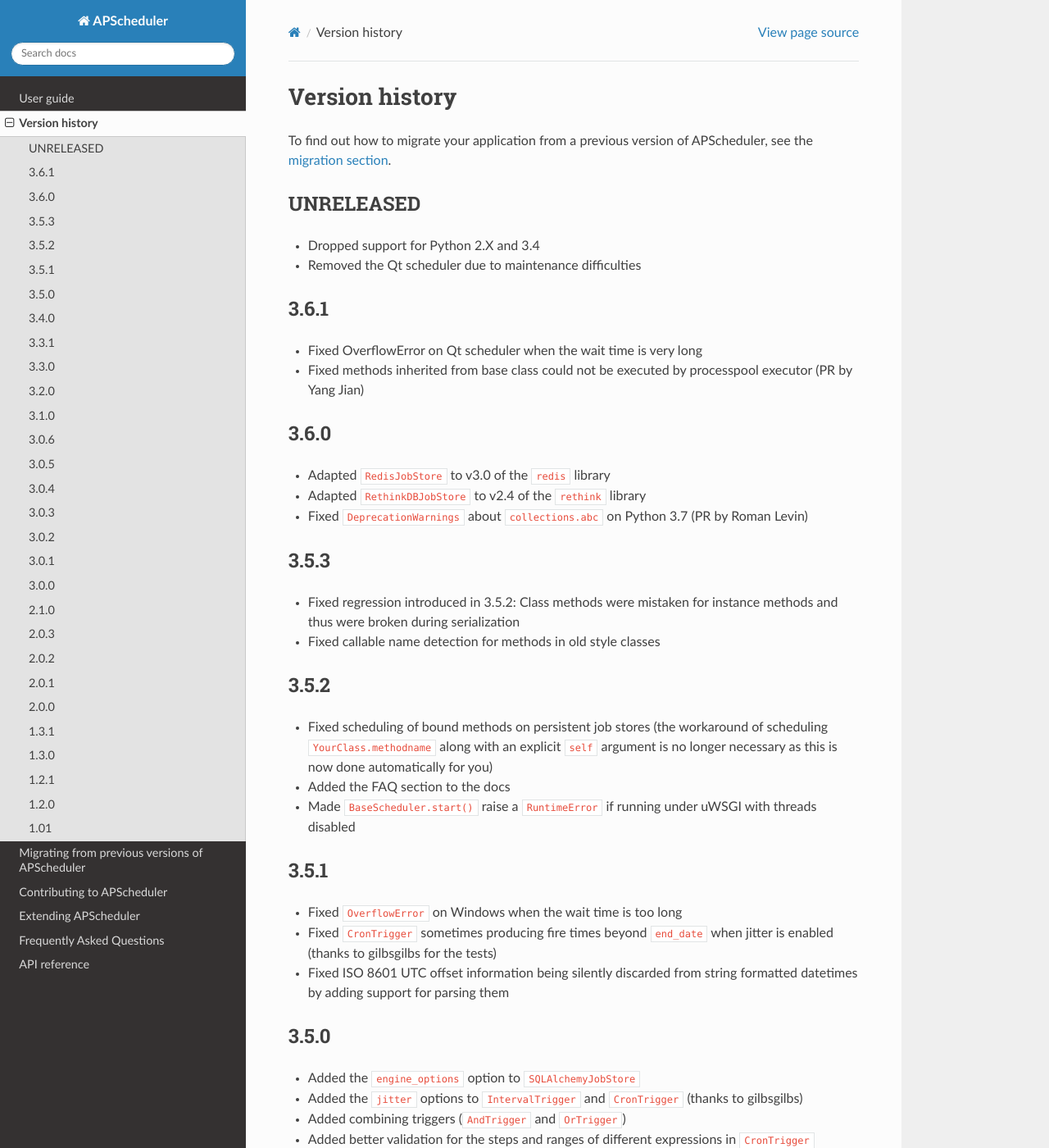
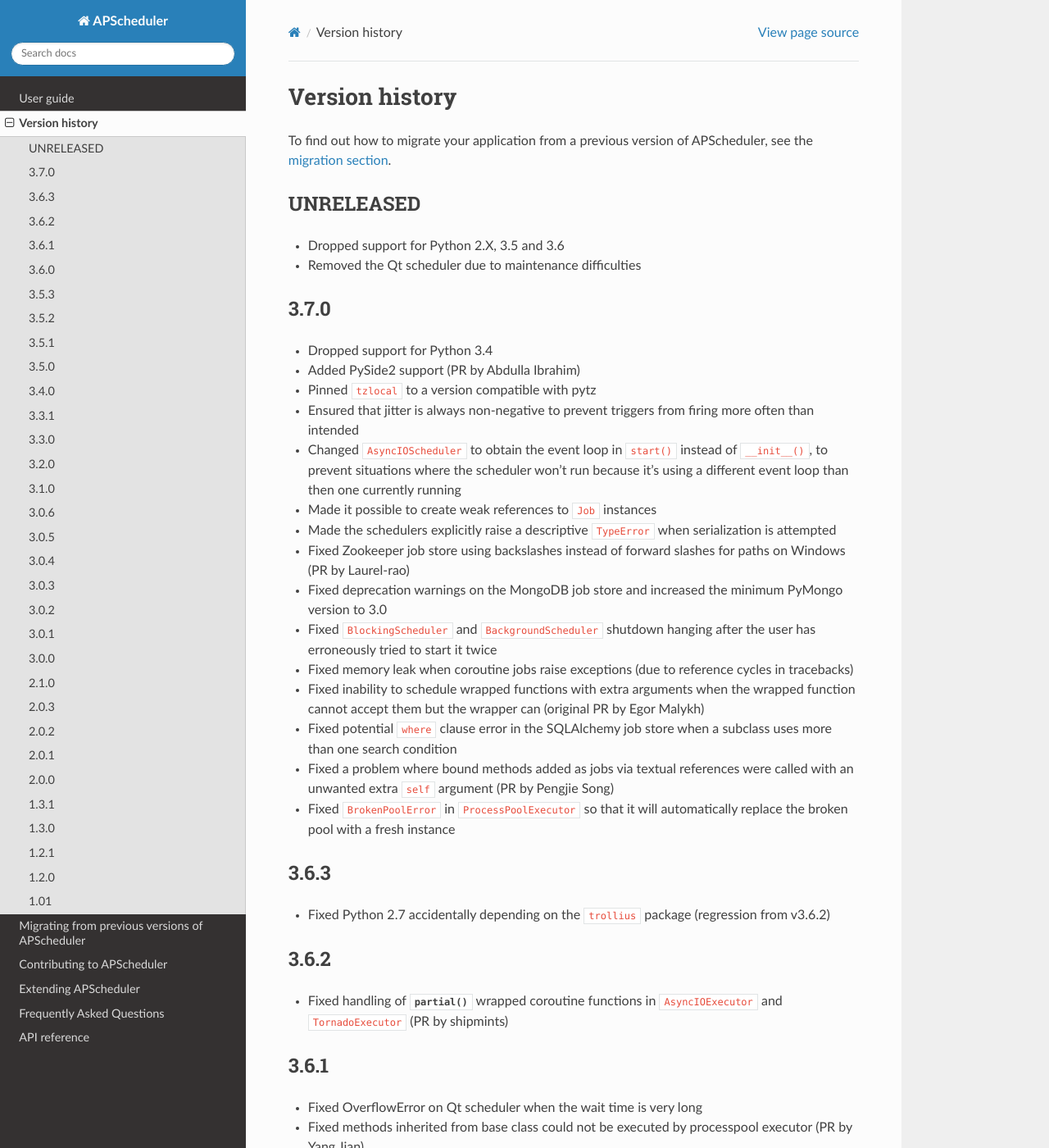
Before and after one commit to agronholm/apscheduler, a Sphinx documentation site: the page built from docs/versionhistory.rst, in a window 1280 px wide and 1400 px high. Shown: the whole window at 82% size. Built offline with Sphinx 7.4.7 and the Read the Docs theme 2.0.0, drawn with Linux system fonts in a browser that asks for light colours.

Commit message:
Updated the version history from the 3.x branch

```diff
--- a/docs/versionhistory.rst
+++ b/docs/versionhistory.rst
@@ -7,8 +7,51 @@
 UNRELEASED
 ----------
 
-* Dropped support for Python 2.X and 3.4
+* Dropped support for Python 2.X, 3.5 and 3.6
 * Removed the Qt scheduler due to maintenance difficulties
+
+
+3.7.0
+-----
+
+* Dropped support for Python 3.4
+* Added PySide2 support (PR by Abdulla Ibrahim)
+* Pinned ``tzlocal`` to a version compatible with pytz
+* Ensured that jitter is always non-negative to prevent triggers from firing more often than
+  intended
+* Changed ``AsyncIOScheduler`` to obtain the event loop in ``start()`` instead of ``__init__()``,
+  to prevent situations where the scheduler won't run because it's using a different event loop
+  than then one currently running
+* Made it possible to create weak references to ``Job`` instances
+* Made the schedulers explicitly raise a descriptive ``TypeError`` when serialization is attempted
+* Fixed Zookeeper job store using backslashes instead of forward slashes for paths
+  on Windows (PR by Laurel-rao)
+* Fixed deprecation warnings on the MongoDB job store and increased the minimum PyMongo
+  version to 3.0
+* Fixed ``BlockingScheduler`` and ``BackgroundScheduler`` shutdown hanging after the user has
+  erroneously tried to start it twice
+* Fixed memory leak when coroutine jobs raise exceptions (due to reference cycles in tracebacks)
+* Fixed inability to schedule wrapped functions with extra arguments when the wrapped function
+  cannot accept them but the wrapper can (original PR by Egor Malykh)
+* Fixed potential ``where`` clause error in the SQLAlchemy job store when a subclass uses more than
+  one search condition
+* Fixed a problem where bound methods added as jobs via textual references were called with an
+  unwanted extra ``self`` argument (PR by Pengjie Song)
+* Fixed ``BrokenPoolError`` in ``ProcessPoolExecutor`` so that it will automatically replace the
+  broken pool with a fresh instance
+
+
+3.6.3
+-----
+
+* Fixed Python 2.7 accidentally depending on the ``trollius`` package (regression from v3.6.2)
+
+
+3.6.2
+-----
+
+* Fixed handling of :func:`~functools.partial` wrapped coroutine functions in ``AsyncIOExecutor``
+  and ``TornadoExecutor`` (PR by shipmints)
 
 
 3.6.1
```
